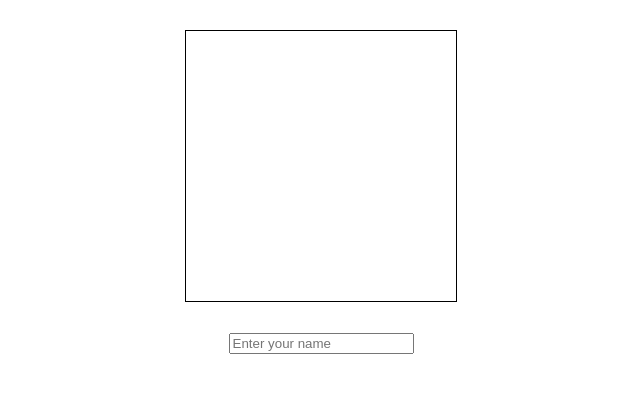
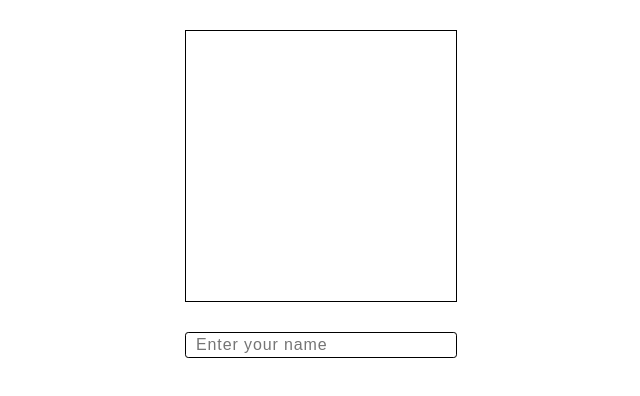
Before and after one commit to moonspark78/interview-react-n2, a React (Create React App) app: page / in a window 1280 px wide. Shown: the top 396 px of the page, without its empty margins (319-959 px from the left). Built offline with nearby package versions, Linux system fonts and the light colour scheme.

Commit message:
create the CallBack component

```diff
--- a/src/App.jsx
+++ b/src/App.jsx
@@ -7,13 +7,19 @@ import { useState } from 'react';
 
 function App() {
   const [uiColor, setUiColor] = useState(null)
+
+  const changeColor = (color) => {
+    setUiColor(color)
+  };
+
+
   return (
     <div className="App">
       {/* <Fourthh/> */}
        {/* <Fifth/>  */}
        {/* <Sixth/> */}
-       <div className='to'></div>
-       <Callback/>
+       <div className='to' style={{backgroundColor: uiColor}}></div>
+       <Callback colo={changeColor}/>
     </div>
   );
 }
--- a/src/Components/Call.css
+++ b/src/Components/Call.css
@@ -0,0 +1,9 @@
+.input-field {
+        padding: 0.2em 0.6em;
+        border-radius: 0.2em;
+        border: 1px solid var(--c-border, currentColor);
+        color: var(--c-text);
+        font-size: 1rem;
+        letter-spacing: 0.1ch;
+        width: 250px;
+}
--- a/src/Components/Callback.jsx
+++ b/src/Components/Callback.jsx
@@ -1,11 +1,16 @@
 import React, { useState } from 'react'
 import "./Call.css"
 
-export const Callback = () => {
+export const Callback = ({colo}) => {
     const [search, setSearch] = useState("");
 
 
-    const changeInput = () => {};
+    const changeInput = (e) => {
+        const color = e.target.value;
+        setSearch(color);
+        colo(color);
+
+    };
 
   return (
     <div>
@@ -14,6 +19,8 @@ export const Callback = () => {
             placeholder="Enter your name"
             name="text"
             class="input-field"
+            onChange={changeInput}
+            value={search}
         />
     </div>
   )
```
